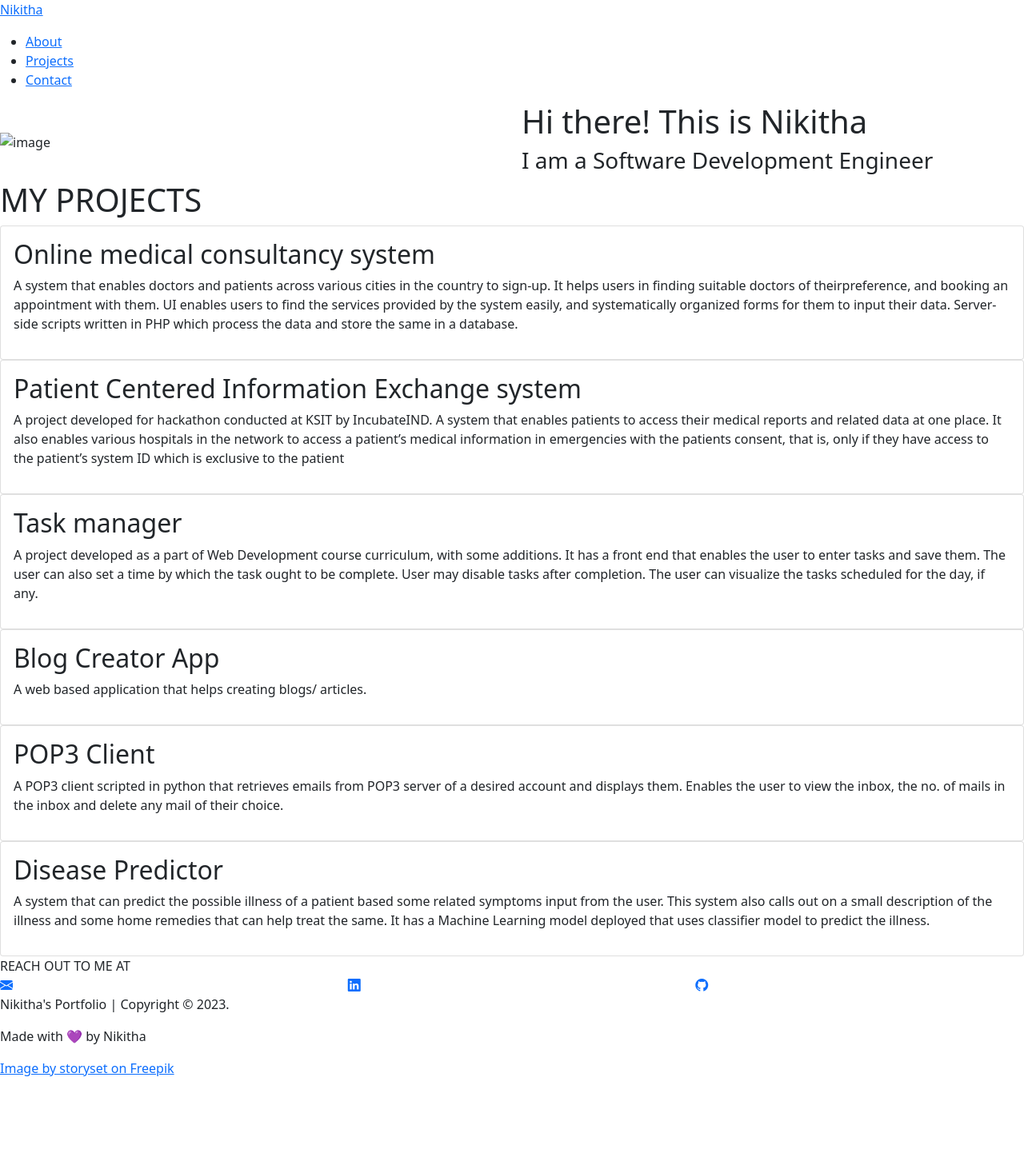
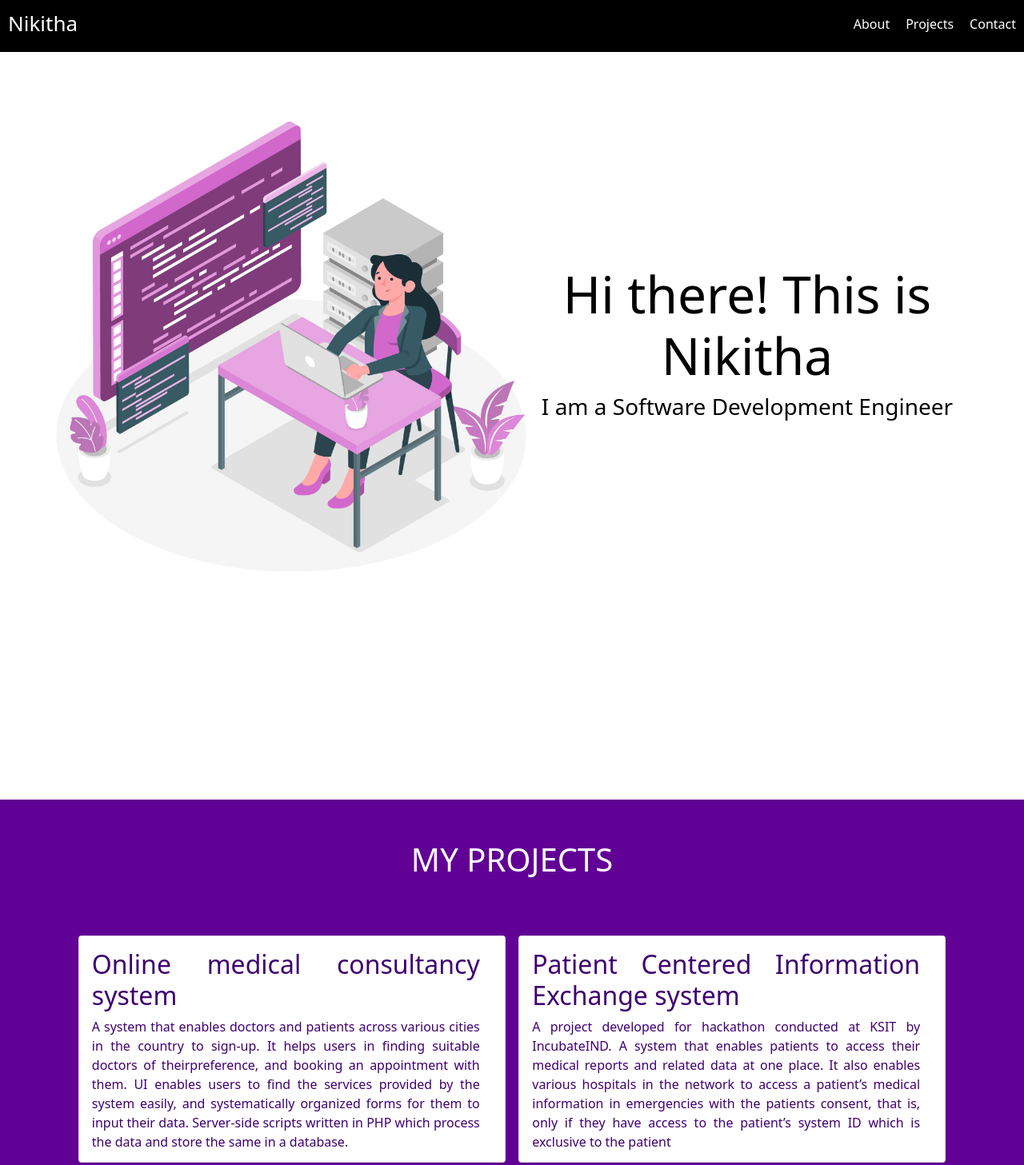
Before and after one commit to NikithaM26/my-portfolio, a plain HTML site: page index.html in a window 1280 px wide. Shown: the top 1457 px of the page at 80% size. Before the commit the page ends 1364 px from the top, so only its background shows below. Drawn offline with nearby package versions, Linux system fonts and the light colour scheme; the site is published under a folder, as on GitHub Pages, so addresses that start at the root find nothing.

Commit message:
edit: folder structure

```diff
--- a/index.html
+++ b/index.html
@@ -4,7 +4,7 @@
     <meta charset="UTF-8" />
     <meta http-equiv="X-UA-Compatible" content="IE=edge" />
     <meta name="viewport" content="width=device-width, initial-scale=1.0" />
-    <link rel="stylesheet" href="/css/master.css" />
+    <link rel="stylesheet" type="text/css" href="./master.css" />
     <link href="https://cdn.jsdelivr.net/npm/bootstrap@5.0.2/dist/css/bootstrap.min.css" rel="stylesheet" integrity="sha384-EVSTQN3/azprG1Anm3QDgpJLIm9Nao0Yz1ztcQTwFspd3yD65VohhpuuCOmLASjC" crossorigin="anonymous">
     <script src="https://cdn.jsdelivr.net/npm/bootstrap@5.0.2/dist/js/bootstrap.bundle.min.js" integrity="sha384-MrcW6ZMFYlzcLA8Nl+NtUVF0sA7MsXsP1UyJoMp4YLEuNSfAP+JcXn/tWtIaxVXM" crossorigin="anonymous"></script>
     <link rel="stylesheet" href="https://cdn.jsdelivr.net/npm/bootstrap-icons@1.9.1/font/bootstrap-icons.css">
@@ -28,7 +28,7 @@
     <div class="intro" id="intro">
       <div class="row align-items-center">
         <div class="col col-lg-6 col-md-6 col-sm-12">
-          <img src="/images/image-top-portfolio.jpeg" alt="image">
+          <img src="./image-top-portfolio.jpeg" alt="image">
         </div>
         <div class="col col-lg-6 col-md-6 col-sm-12 intro-text">
           <h1>Hi there! This is Nikitha</h1>
@@ -158,6 +158,6 @@
 
 
     <!-- js -->
-    <script src="/scripts/index.js"></script>
+    <script src="./index.js"></script>
   </body>
 </html>
```
Also changed, not shown: image-top-portfolio.jpeg (renamed from images/image-top-portfolio.jpeg), index.js (renamed from scripts/index.js), master.css (renamed from css/master.css).
